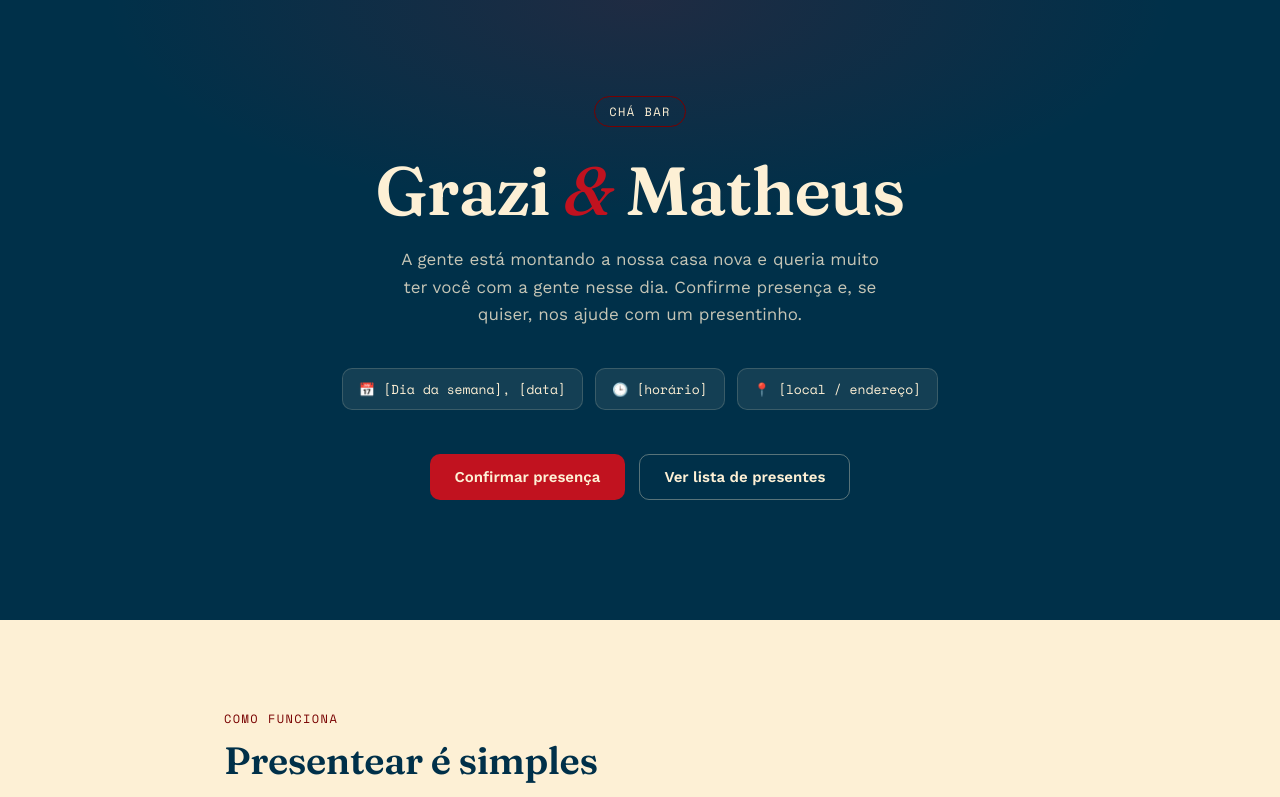
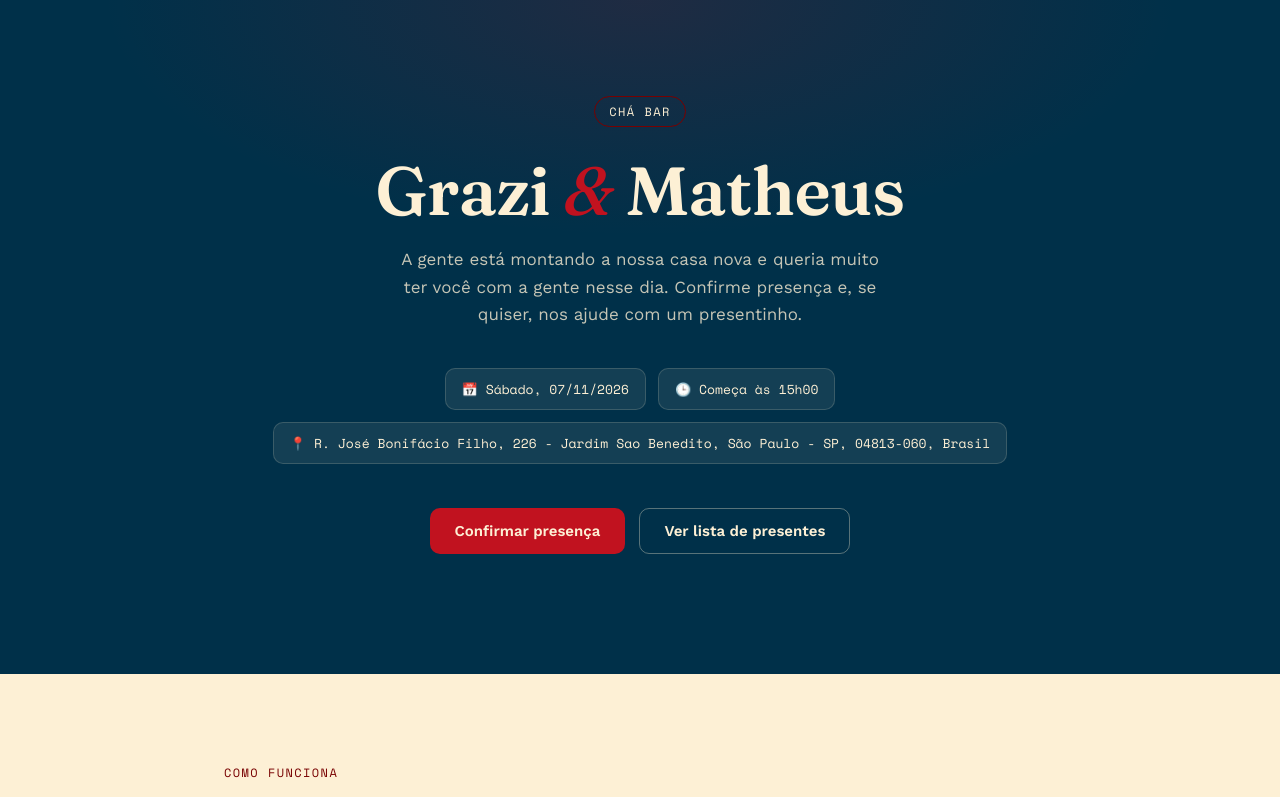
Before and after one commit to maathsousa/cha-de-panela, a Next.js app: page / in a window 1280 px wide. Shown: the top 797 px of the page. Built offline with nearby package versions, Linux system fonts and the light colour scheme; no server answers.

Commit message:
Update page.js

```diff
--- a/app/page.js
+++ b/app/page.js
@@ -18,9 +18,9 @@ export default function Home() {
           </p>
 
           <div className="hero__detalhes">
-            <span className="hero__detalhe">📅 [Dia da semana], [data]</span>
-            <span className="hero__detalhe">🕒 [horário]</span>
-            <span className="hero__detalhe">📍 [local / endereço]</span>
+            <span className="hero__detalhe">📅 Sábado, 07/11/2026</span>
+            <span className="hero__detalhe">🕒 Começa às 15h00</span>
+            <span className="hero__detalhe">📍 R. José Bonifácio Filho, 226 - Jardim Sao Benedito, São Paulo - SP, 04813-060, Brasil</span>
           </div>
 
           <div className="hero__cta">
```
